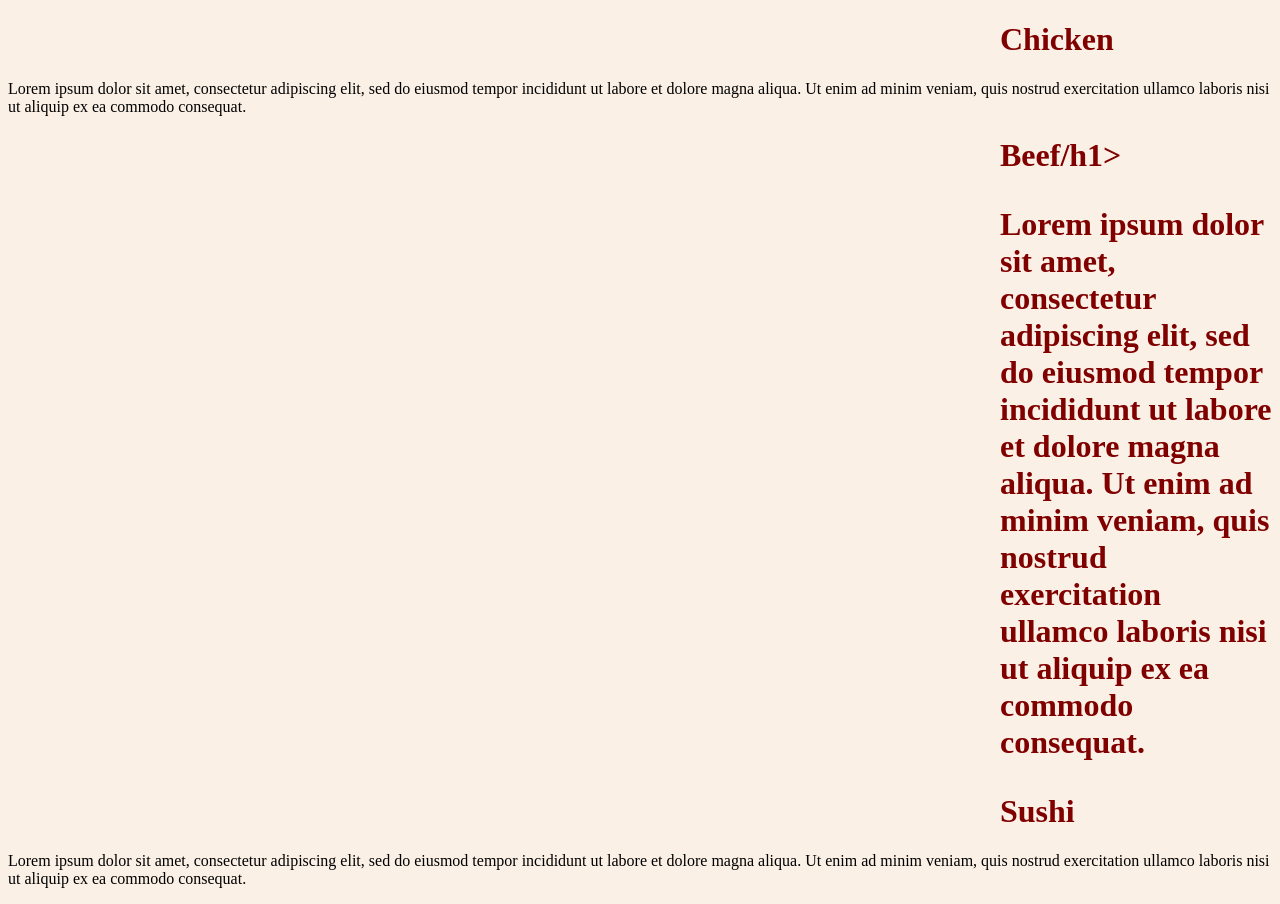
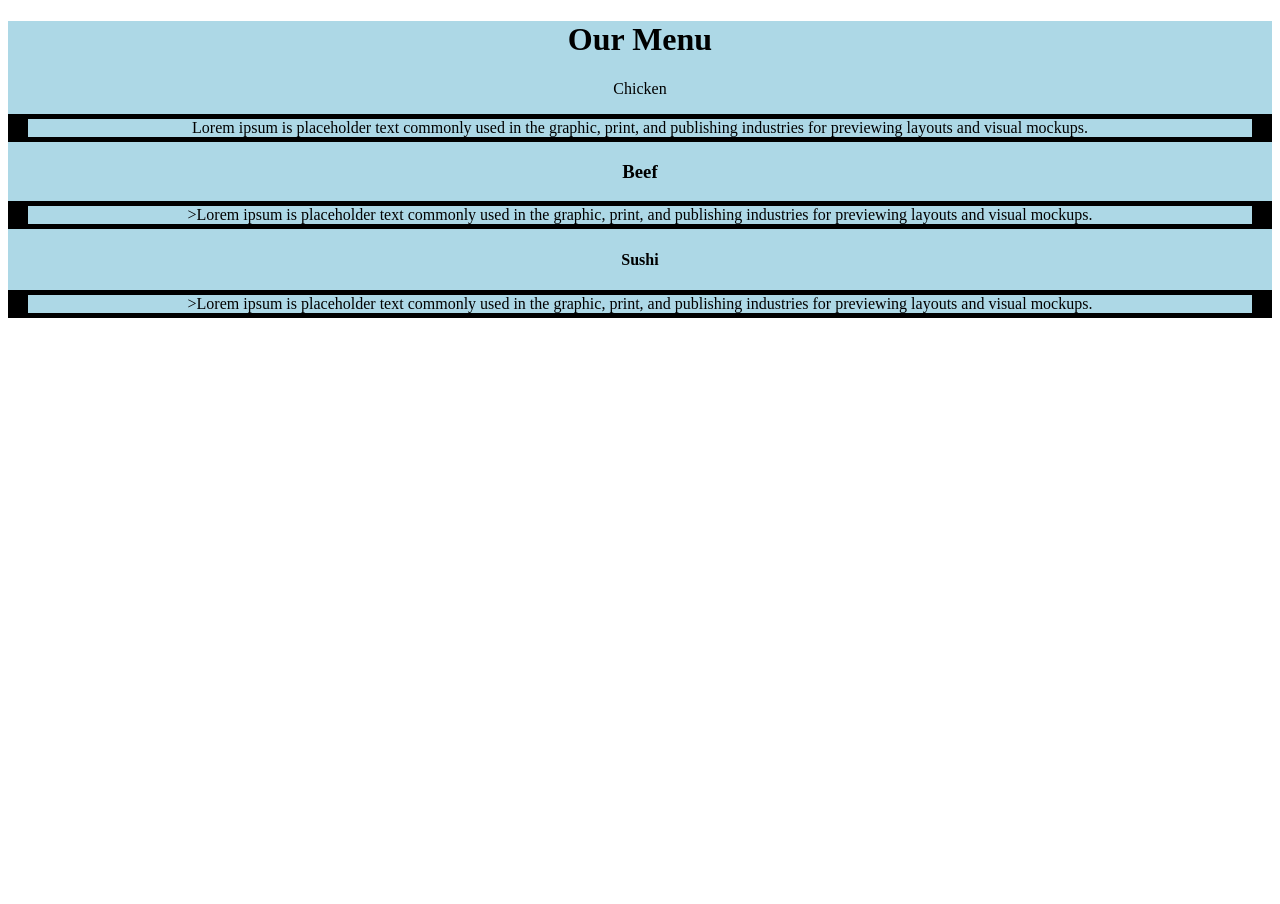
Before and after one commit to aebbayssie/mod2-solution, a plain HTML site: page index.html in a window 1280 px wide. After the commit the page ends 800 px from the top, so only its background shows below. Drawn offline with Linux system fonts and the light colour scheme.

Commit message:
Update index.html

```diff
--- a/index.html
+++ b/index.html
@@ -1,66 +1,30 @@
 <!DOCTYPE html>
 <html>
 <head>
+<title>Our Menu</title>
 <style>
-body {
-  background-color: linen;
-}
-
-h1 {
-  color: maroon;
-  margin-left: 992px;
+.myDiv {
+  boarder: 5px outset red;
+  background-color: lightblue;
+  text-align: center}
+p {
+  border-style: solid;
+  border-width: 5px 20px;
   }
   </style>
   </head>
   <body>
-
-<h1>Chicken</h1>
-<p>Lorem ipsum dolor sit amet, consectetur adipiscing elit, sed do eiusmod tempor incididunt ut labore et dolore magna aliqua. Ut enim ad minim veniam, quis nostrud exercitation ullamco laboris nisi ut aliquip ex ea commodo consequat.</p>
-
+  <div class="myDiv">
+  <h1>Our Menu</h1>
+  <div class="myDiv"
+    <h2>Chicken</h2>
+   <p>Lorem ipsum is placeholder text commonly used in the graphic, print, and publishing industries for previewing layouts and visual mockups.</p.
+    </div>
+    <div class="myDiv">
+     <h3>Beef</h3>
+      <p>>Lorem ipsum is placeholder text commonly used in the graphic, print, and publishing industries for previewing layouts and visual mockups.</p.
+     <div class="myDiv">
+      <h4>Sushi</h4>
+     <p>>Lorem ipsum is placeholder text commonly used in the graphic, print, and publishing industries for previewing layouts and visual mockups.</p.
     </body>
     </html>
-<!DOCTYPE html>
-<html>
-<head>
-<style>
-body {
-  background-color: linen;
-}
-
-h1 {
-  color: maroon;
-  margin-left: 992px;
-}
-</style>
-</head>
-<body>
-
-<h1>Beef/h1>
-<p>Lorem ipsum dolor sit amet, consectetur adipiscing elit, sed do eiusmod tempor incididunt ut labore et dolore magna aliqua. Ut enim ad minim veniam, quis nostrud exercitation ullamco laboris nisi ut aliquip ex ea commodo consequat.</p>
-
-</body>
-</html>
-
-
-
-<!DOCTYPE html>
-<html>
-<head>
-<style>
-body {
-  background-color: linen;
-}
-
-h1 {
-  color: maroon;
-  margin-left: 992px;
-}
-</style>
-</head>
-<body>
-
-<h1>Sushi</h1>
-<p>Lorem ipsum dolor sit amet, consectetur adipiscing elit, sed do eiusmod tempor incididunt ut labore et dolore magna aliqua. Ut enim ad minim veniam, quis nostrud exercitation ullamco laboris nisi ut aliquip ex ea commodo consequat.</p>
-
-</body>
-</html>
```
Lines whose indentation alone changed are shown as unchanged.
